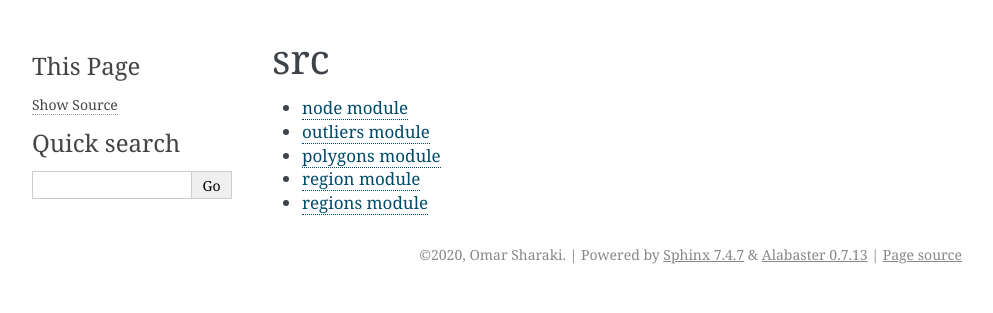
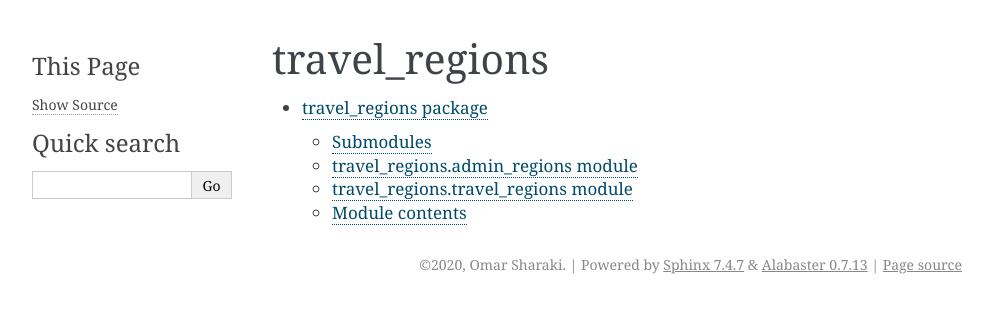
Before and after one commit to osharaki/travel_regions, a Sphinx documentation site: the page built from docs/source/modules.rst, in a window 1280 px wide. Shown: the top 313 px of the page, without its empty margins (148-1141 px from the left). Built offline with Sphinx 7.4.7, drawn with Linux system fonts in a browser that asks for light colours.

Commit message:
:memo: Update Sphinx sources

```diff
--- a/docs/source/modules.rst
+++ b/docs/source/modules.rst
@@ -1,12 +1,7 @@
-src
-===
+travel_regions
+==============
 
 .. toctree::
    :maxdepth: 4
 
-   main
-   node
-   outliers
-   polygons
-   region
-   regions
+   travel_regions
--- a/docs/source/regions.rst
+++ /dev/null
@@ -1,7 +0,0 @@
-regions module
-==============
-
-.. automodule:: regions
-   :members:
-   :undoc-members:
-   :show-inheritance:
--- /dev/null
+++ b/docs/source/travel_regions.rst
@@ -0,0 +1,29 @@
+travel\_regions package
+=======================
+
+Submodules
+----------
+
+travel\_regions.admin\_regions module
+-------------------------------------
+
+.. automodule:: travel_regions.admin_regions
+   :members:
+   :undoc-members:
+   :show-inheritance:
+
+travel\_regions.travel\_regions module
+--------------------------------------
+
+.. automodule:: travel_regions.travel_regions
+   :members:
+   :undoc-members:
+   :show-inheritance:
+
+Module contents
+---------------
+
+.. automodule:: travel_regions
+   :members:
+   :undoc-members:
+   :show-inheritance:
```
Also changed, not shown: docs/source/main.rst (deleted, +0 -7 lines), docs/source/node.rst (deleted, +0 -7 lines), docs/source/outliers.rst (deleted, +0 -7 lines), docs/source/polygons.rst (deleted, +0 -7 lines), docs/source/region.rst (deleted, +0 -7 lines).
